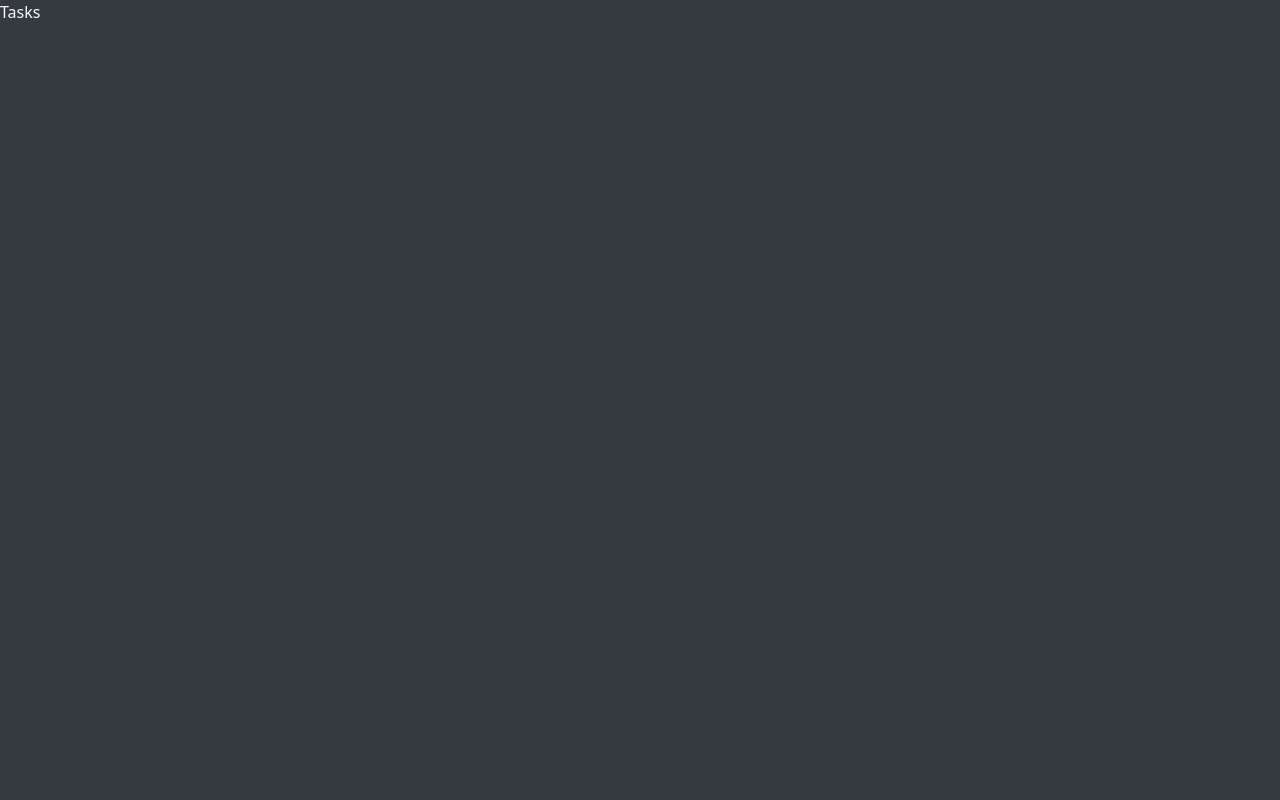
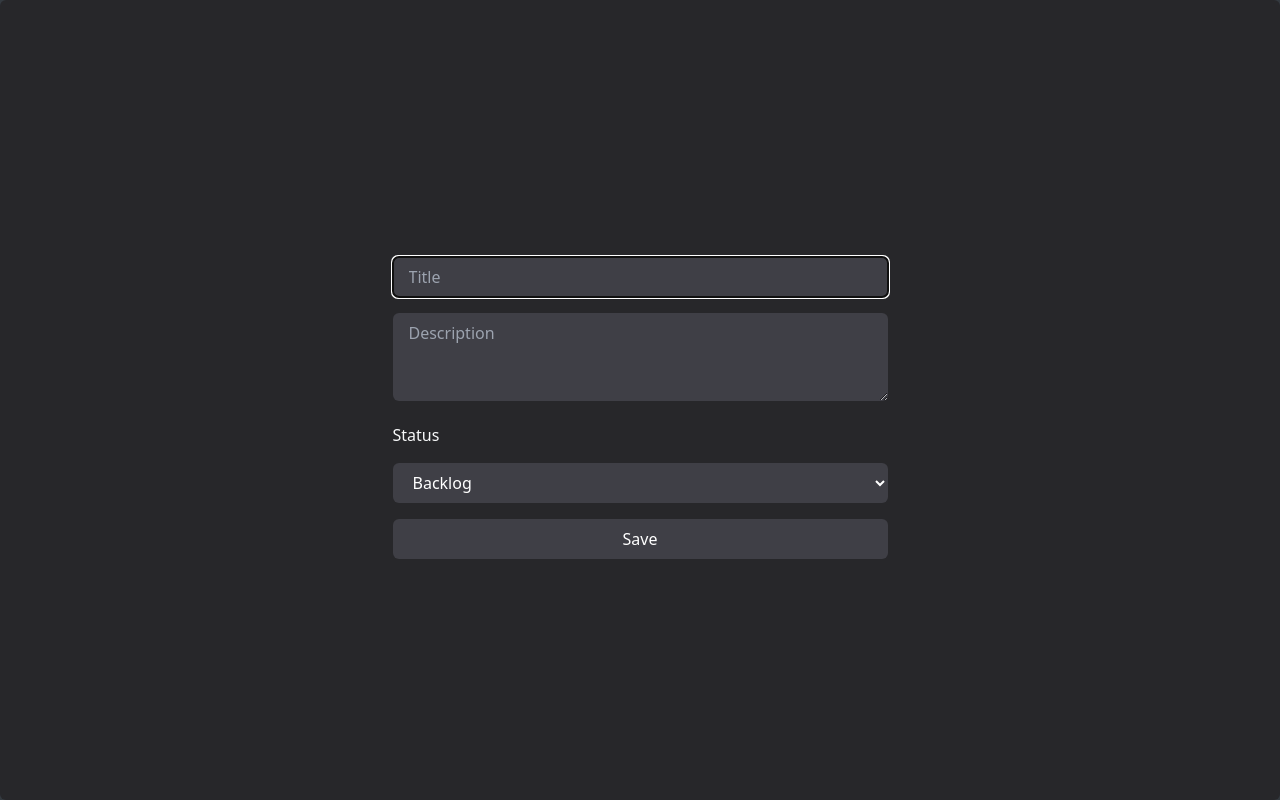
Before and after one commit to ToledoTomas/tasks-app-frontend, a React (Vite) app: page /tasks in a window 1280 px wide. Built offline with nearby package versions, Linux system fonts and the light colour scheme; sample sign-in values are in the browser's storage.

Commit message:
page task agregado

```diff
--- a/src/App.jsx
+++ b/src/App.jsx
@@ -5,23 +5,27 @@ import RegisterPage from "./pages/RegisterPage";
 import { AuthProvider } from "./context/AuthContext";
 import LoginPage from "./pages/LoginPage";
 import ProtectedRoutes from "./ProtectedRoutes";
+import TasksPage from "./pages/TasksPage";
+import { TaskProvider } from "./context/TaskContext";
 
 function App() {
   return (
     <AuthProvider>
+      <TaskProvider>
         <BrowserRouter>
           <Routes>
             <Route path="/" element={<HomePage />} />
             <Route path="/login" element={<LoginPage />} />
             <Route path="/register" element={<RegisterPage />} />
             <Route element={<ProtectedRoutes />}>
-            <Route path="/tasks" element={<h1>Tasks</h1>} />
+              <Route path="/tasks" element={<TasksPage />} />
               <Route path="/add-tasks" element={<h1>New Task</h1>} />
               <Route path="/task/:id" element={<h1>Update Task</h1>} />
               <Route path="/profile" element={<h1>Profile</h1>} />
             </Route>
           </Routes>
         </BrowserRouter>
+      </TaskProvider>
     </AuthProvider>
   );
 }
--- /dev/null
+++ b/src/api/tasks.js
@@ -0,0 +1,14 @@
+import axios from "axios";
+
+const API = "http://localhost:3000";
+
+export const getTasksRequest = () => axios.get(`${API}/tasks`);
+
+export const getTaskRequest = id => axios.get(`${API}/tasks/${id}`);
+
+export const createTaskRequest = task => axios.post(`${API}/tasks`, task);
+
+export const updateTaskRequest = task =>
+  axios.patch(`${API}/tasks/${task.id}`, task);
+
+export const deleteTaskRequest = id => axios.delete(`${API}/tasks/${id}`);
--- /dev/null
+++ b/src/context/TaskContext.jsx
@@ -0,0 +1,25 @@
+import { createContext, useContext, useState } from "react";
+import { createTaskRequest } from "../api/tasks";
+
+export const TaskContext = createContext();
+
+export const useTask = () => {
+  const context = useContext(TaskContext);
+  if (!context) {
+    throw new Error("useTask must be used within an TaskProvider");
+  }
+  return context;
+};
+
+export const TaskProvider = ({ children }) => {
+  const [tasks, setTasks] = useState([]);
+
+  const createTask = async task => {
+    const res = await createTaskRequest(task);
+    console.log(res);
+  };
+
+  return (
+    <TaskContext.Provider value={{ tasks }}>{children}</TaskContext.Provider>
+  );
+};
--- /dev/null
+++ b/src/pages/TasksPage.jsx
@@ -0,0 +1,57 @@
+import React from "react";
+import { useAuth } from "../context/AuthContext";
+import { useForm } from "react-hook-form";
+import { useTask } from "../context/TaskContext";
+import { createTaskRequest } from "../api/tasks";
+
+const TasksPage = () => {
+  const { user } = useAuth();
+  const { register, handleSubmit } = useForm();
+  const { tasks, createTask } = useTask();
+  console.log(tasks);
+
+  const onSubmit = handleSubmit(data => createTaskRequest(data));
+
+  return (
+    <>
+      <div className="w-full h-screen flex justify-center items-center bg-zinc-800 p-10 rounded-md">
+        <form onSubmit={onSubmit}>
+          <input
+            className="w-full bg-zinc-700 text-white px-4 py-2 rounded-md mt-4"
+            type="title"
+            placeholder="Title"
+            {...register("title")}
+            autoFocus
+          />
+          <textarea
+            className="w-full bg-zinc-700 text-white px-4 py-2 rounded-md mt-4"
+            rows={3}
+            placeholder="Description"
+            {...register("description")}
+          />
+          <label className="flex mt-4 p-0" htmlFor="status">
+            Status
+          </label>
+          <select
+            name="status"
+            id="status"
+            {...register("status")}
+            className="w-full bg-zinc-700 text-white px-4 py-2 rounded-md mt-4"
+          >
+            <option value="BACKLOG">Backlog</option>
+            <option value="PENDIENTE">Pendiente</option>
+            <option value="COMPLETADO">Completado</option>
+          </select>
+          <button
+            className="w-full bg-zinc-700 text-white hover:bg-zinc-600 px-4 py-2 rounded-md mt-4"
+            type="submit"
+          >
+            Save
+          </button>
+        </form>
+      </div>
+    </>
+  );
+};
+
+export default TasksPage;
```
Lines whose indentation alone changed are shown as unchanged.
